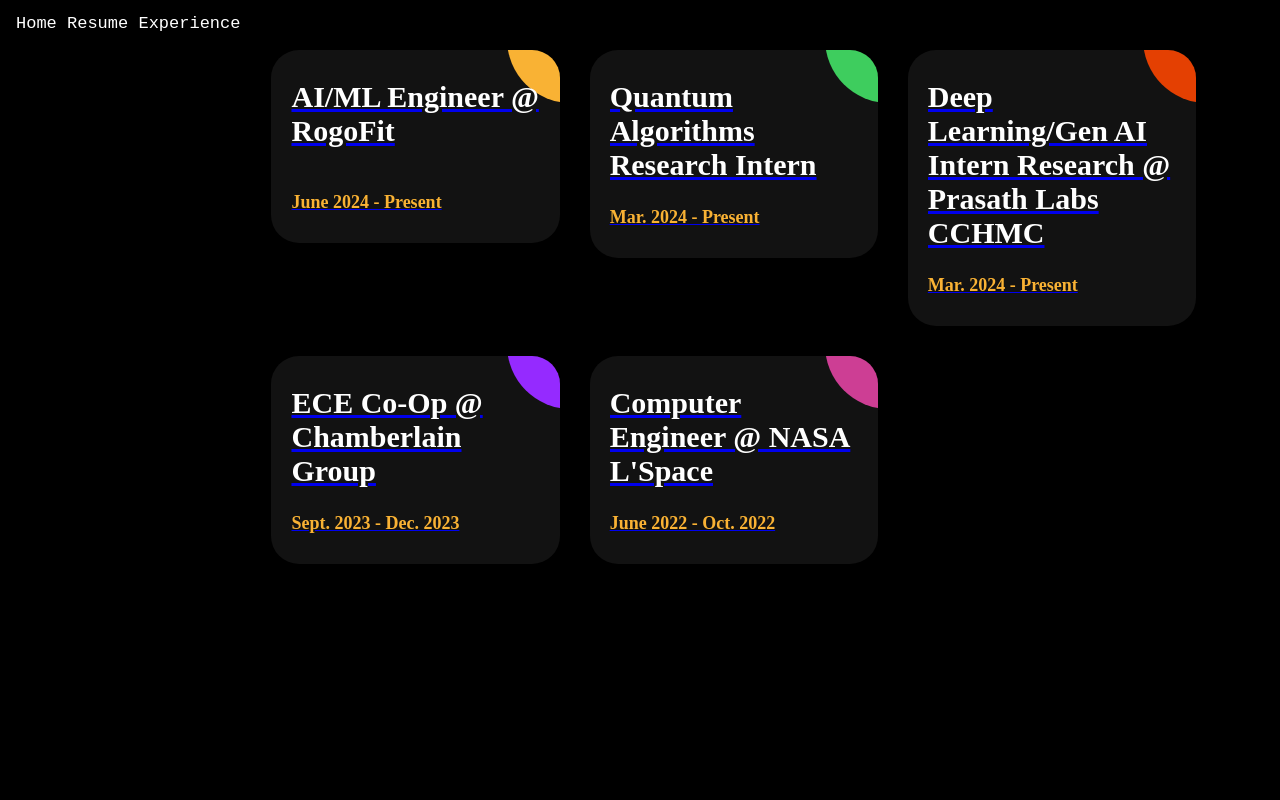
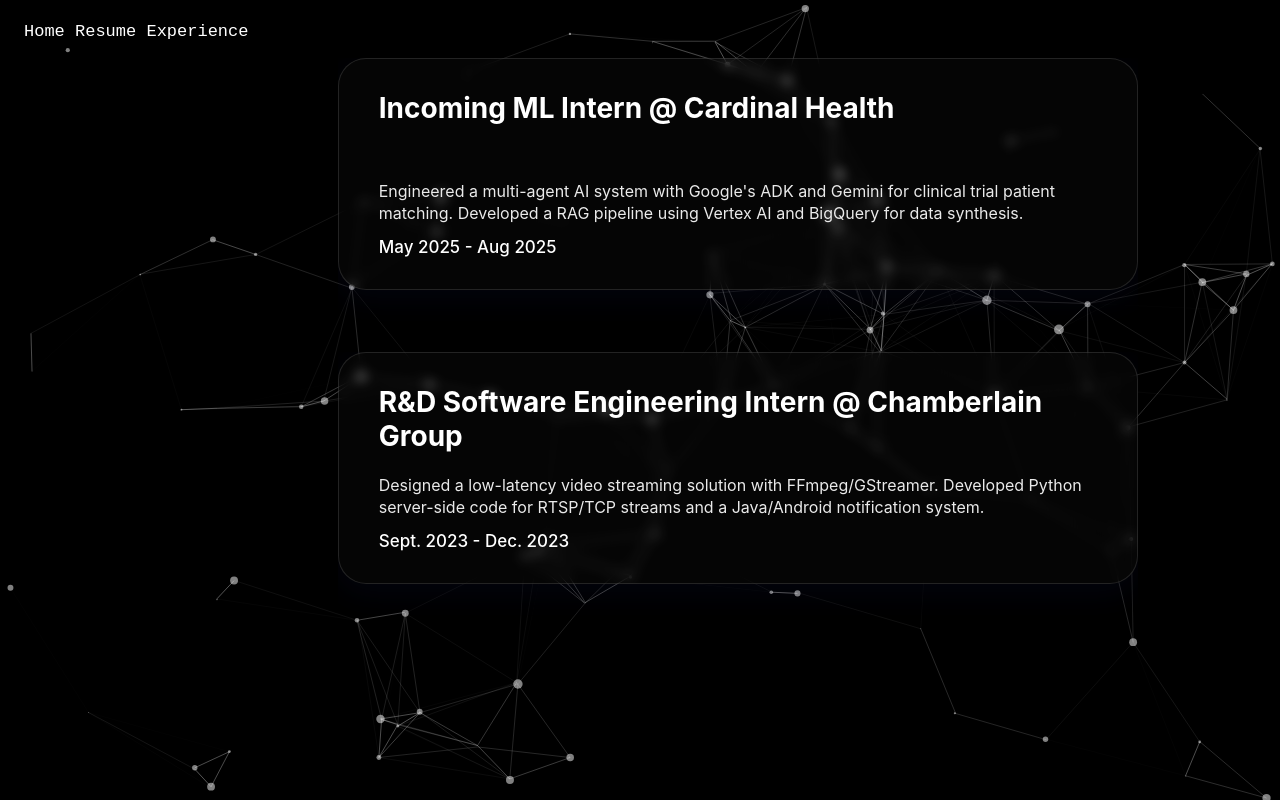
Before and after one commit to skunapuli03/skunapuli03.github.io, a plain HTML site: page experiences.html in a window 1280 px wide. Drawn offline with Linux system fonts and the light colour scheme.

Commit message:
new updates to experiences page on personal website

```diff
--- /dev/null
+++ b/experiences.css
@@ -0,0 +1,189 @@
+body {
+  overflow-y: auto; /* Allow vertical scrolling */
+  overflow-x: hidden; /* Prevent horizontal scrolling */
+  background-color: #000; /* Fallback background */
+}
+      /*styling for navbar on this page*/
+.navbar{
+  position:relative;
+  font-size: 17px;
+  font-family: monospace;
+  background-color: transparent;
+  overflow: hidden;
+  padding: 14px 16px;
+  float: left;
+  z-index: 2;
+}
+
+.navbar a {
+  color: white;
+  text-align: center;
+  text-decoration: none;
+}
+.navbar a:hover{
+  background-color: white;
+  color: black;
+
+}
+
+.navbar a.active {
+  background-color: white;
+  color: black;
+}
+.ag-format-container {
+  width: 1142px;
+  margin: 0 auto;
+}
+
+#particles-js {
+  position: fixed; /* Changed to fixed to act as a background */
+  top: 0;
+  left: 0;
+  width: 100%;
+  height: 100%;
+  z-index: -1; /* Make sure it's behind everything */
+  background-color: rgb(0, 0, 0);
+}
+
+
+.ag-courses_box {
+  display: -webkit-box;
+  display: -ms-flexbox;
+  display: flex;
+  -webkit-box-align: start;
+  -ms-flex-align: start;
+  align-items: flex-start;
+  -ms-flex-wrap: wrap;
+  flex-wrap: wrap;
+  -webkit-box-pack: center;
+  -ms-flex-pack: center;
+  justify-content: center;
+
+  padding: 50px 0;
+}
+.ag-courses_item {
+  -ms-flex-preferred-size: 100%;
+  flex-basis: 100%;
+  max-width: 800px; /* Set a max width to make cards bigger */
+
+  margin: 0 15px 30px;
+  overflow: hidden;
+}
+.ag-courses-item_link {
+  display: block;
+  padding: 30px 20px;
+  background: rgba(30, 30, 30, 0.35); /* semi-transparent */
+  box-shadow: 0 8px 32px 0 rgba(31, 38, 135, 0.18);
+  border-radius: 28px;
+  border: 1px solid rgba(255,255,255,0.18);
+  backdrop-filter: blur(16px) saturate(180%);
+  -webkit-backdrop-filter: blur(16px) saturate(180%);
+  transition: box-shadow 0.3s, transform 0.3s;
+  cursor: pointer;
+  position: relative;
+  overflow: hidden;
+}
+.ag-courses-item_logo {
+  position: absolute;
+  top: 25px;
+  right: 25px;
+  height: 40px;
+  width: auto;
+  z-index: 2;
+  opacity: 0.8;
+}
+.ag-courses-item_link:hover {
+  box-shadow: 0 12px 40px 0 rgba(31, 38, 135, 0.28);
+  transform: scale(1.03);
+}
+
+/* Expansion styles */
+.ag-courses-item_details {
+  max-height: 0;
+  opacity: 0;
+  overflow: hidden;
+  transition: max-height 0.5s cubic-bezier(0.4,0,0.2,1), opacity 0.4s;
+  margin-top: 0;
+  padding-left: 0;
+}
+
+.ag-courses-item_link.expanded .ag-courses-item_details {
+  max-height: 400px; /* adjust as needed */
+  opacity: 1;
+  margin-top: 18px;
+  padding-left: 10px;
+}
+.ag-courses-item_link:hover,
+.ag-courses-item_link:hover .ag-courses-item_date {
+  text-decoration: none;
+  color: #FFF;
+}
+.ag-courses-item_title {
+  min-height: 87px;
+  margin: 0 0 25px;
+
+  overflow: hidden;
+
+  font-weight: bold;
+  font-size: 30px;
+  color: #FFF;
+
+  z-index: 2;
+  position: relative;
+}
+.ag-courses-item_description {
+  margin: 0 0 25px;
+  font-size: 15px;
+  line-height: 1.4;
+  color: #DDD;
+  overflow: hidden;
+  z-index: 2;
+  position: relative;
+}
+.ag-courses-item_date-box {
+  font-size: 18px;
+  color: #FFF;
+
+  z-index: 2;
+  position: relative;
+}
+.ag-courses-item_date {
+  font-weight: bold;
+  color: #f9b234;
+
+  -webkit-transition: color .5s ease;
+  -o-transition: color .5s ease;
+  transition: color .5s ease
+}
+
+@media only screen and (max-width: 979px) {
+  .ag-courses-item_title {
+    font-size: 24px;
+  }
+}
+
+@media only screen and (max-width: 767px) {
+  .ag-format-container {
+    width: 96%;
+  }
+
+}
+@media only screen and (max-width: 639px) {
+  .ag-courses_item {
+    -ms-flex-preferred-size: 100%;
+    flex-basis: 100%;
+  }
+  .ag-courses-item_title {
+    min-height: 72px;
+    line-height: 1;
+
+    font-size: 24px;
+  }
+  .ag-courses-item_link {
+    padding: 22px 40px;
+  }
+  .ag-courses-item_date-box {
+    font-size: 16px;
+  }
+
+}
--- a/experiences.html
+++ b/experiences.html
@@ -2,202 +2,67 @@
 
 <html>
 <head>
+<title>Siva's Website
+</title>
+<link rel="stylesheet" href="experiences.css">
+<link rel="stylesheet" href="https://cdnjs.cloudflare.com/ajax/libs/font-awesome/5.15.4/css/all.min.css">
+
 <style>
 body {
-  overflow: hidden; /* Add this to prevent scrolling */
-}
-      /*styling for navbar on this page*/
-.navbar{
-  position:relative;
-  font-size: 17px;
-  font-family: monospace;
-  background-color: transparent;
-  overflow: hidden;
-  padding: 14px 16px;
-  float: left;
-  z-index: 2;
+  font-family: 'Inter', 'Segoe UI', Arial, sans-serif;
+  color: #fff;
+  background: linear-gradient(135deg, #232526 0%, #414345 100%);
 }
 
-.navbar a {
-  color: white;
-  text-align: center;
+.ag-courses-item_link {
+  background: rgba(30, 30, 30, 0.18); /* More transparent */
+  border-radius: 28px;
+  border: 1.5px solid rgba(255,255,255,0.12);
+  box-shadow: 0 8px 32px 0 rgba(31, 38, 135, 0.10);
+  backdrop-filter: blur(6px) saturate(120%); /* Less blur */
+  -webkit-backdrop-filter: blur(6px) saturate(120%);
+  transition: box-shadow 0.3s, transform 0.3s;
+  color: #fff;
+  display: block;
+  padding: 32px 40px;
+  margin-bottom: 32px;
   text-decoration: none;
 }
-.navbar a:hover{
-  background-color: white;
-  color: black;
-
+.ag-courses-item_link:hover {
+  box-shadow: 0 12px 40px 0 rgba(31, 38, 135, 0.28);
+  transform: scale(1.03);
 }
 
-.navbar a.active {
-  background-color: white;
-  color: black;
-}
-.ag-format-container {
-  width: 1142px;
-  margin: 0 auto;
+.ag-courses-item_title {
+  font-size: 28px;
+  font-weight: bold;
+  margin-bottom: 2px; /* Even less gap */
+  color: #fff;
 }
 
-#particles-js {
-  position: relative; /* Use fixed position to cover the entire viewport */
-  top: 0;
-  left: 0;
-  width: 100%;
-  height: 100vh;
-  z-index: -10;
-  background-color: rgb(0, 0, 0);
+.ag-courses-item_description {
+  font-size: 16px;
+  color: #eaeaea;
+  margin-bottom: 12px;
 }
 
-
-.ag-courses_box {
-  display: -webkit-box;
-  display: -ms-flexbox;
-  display: flex;
-  -webkit-box-align: start;
-  -ms-flex-align: start;
-  align-items: flex-start;
-  -ms-flex-wrap: wrap;
-  flex-wrap: wrap;
-
-  padding: 50px 0;
-}
-.ag-courses_item {
-  -ms-flex-preferred-size: calc(33.33333% - 30px);
-  flex-basis: calc(33.33333% - 30px);
-
-  margin: 0 15px 30px;
-
-  overflow: hidden;
-
-  border-radius: 28px;
-}
-.ag-courses-item_link {
-  display: block;
-  padding: 30px 20px;
-  background-color: #121212;
-
-  overflow: hidden;
-
-  position: relative;
-}
-.ag-courses-item_link:hover,
-.ag-courses-item_link:hover .ag-courses-item_date {
-  text-decoration: none;
-  color: #FFF;
-}
-.ag-courses-item_link:hover .ag-courses-item_bg {
-  -webkit-transform: scale(10);
-  -ms-transform: scale(10);
-  transform: scale(10);
-}
-.ag-courses-item_title {
-  min-height: 87px;
-  margin: 0 0 25px;
-
-  overflow: hidden;
-
-  font-weight: bold;
-  font-size: 30px;
-  color: #FFF;
-
-  z-index: 2;
-  position: relative;
-}
 .ag-courses-item_date-box {
-  font-size: 18px;
-  color: #FFF;
-
-  z-index: 2;
-  position: relative;
-}
-.ag-courses-item_date {
-  font-weight: bold;
-  color: #f9b234;
-
-  -webkit-transition: color .5s ease;
-  -o-transition: color .5s ease;
-  transition: color .5s ease
-}
-.ag-courses-item_bg {
-  height: 128px;
-  width: 128px;
-  background-color: #f9b234;
-
-  z-index: 1;
-  position: absolute;
-  top: -75px;
-  right: -75px;
-
-  border-radius: 50%;
-
-  -webkit-transition: all .5s ease;
-  -o-transition: all .5s ease;
-  transition: all .5s ease;
-}
-.ag-courses_item:nth-child(2n) .ag-courses-item_bg {
-  background-color: #3ecd5e;
-}
-.ag-courses_item:nth-child(3n) .ag-courses-item_bg {
-  background-color: #e44002;
-}
-.ag-courses_item:nth-child(4n) .ag-courses-item_bg {
-  background-color: #952aff;
-}
-.ag-courses_item:nth-child(5n) .ag-courses-item_bg {
-  background-color: #cd3e94;
-}
-.ag-courses_item:nth-child(6n) .ag-courses-item_bg {
-  background-color: #4c49ea;
+  font-size: 17px;
+  color: #fff;
 }
 
-
-
-@media only screen and (max-width: 979px) {
-  .ag-courses_item {
-    -ms-flex-preferred-size: calc(50% - 30px);
-    flex-basis: calc(50% - 30px);
-  }
-  .ag-courses-item_title {
-    font-size: 24px;
-  }
-}
-
-@media only screen and (max-width: 767px) {
-  .ag-format-container {
-    width: 96%;
-  }
-
-}
-@media only screen and (max-width: 639px) {
-  .ag-courses_item {
-    -ms-flex-preferred-size: 100%;
-    flex-basis: 100%;
-  }
-  .ag-courses-item_title {
-    min-height: 72px;
-    line-height: 1;
-
-    font-size: 24px;
-  }
-  .ag-courses-item_link {
-    padding: 22px 40px;
-  }
-  .ag-courses-item_date-box {
-    font-size: 16px;
-  }
-
+.ag-courses-item_date {
+  color: #fff !important;
+  font-weight: 500;
 }
 </style>
-<title>Siva's Website
-</title>
-<link rel="stylesheet" href="https://cdnjs.cloudflare.com/ajax/libs/font-awesome/5.15.4/css/all.min.css">
 
 </head>
 
 
 
 <body>
-    <div style="position: absolute; width: 100%; height: 100%;" id="particles-js">
+    <div id="particles-js"></div>
 
     <div class="navbar"><!-- ADD NAVBAR WITH Z-INDEX OF 2 -->
         <nav>
@@ -210,18 +75,17 @@
         <div class="ag-format-container">
             <div class="ag-courses_box">
 
-
               <div class="ag-courses_item">
                 <a href="#" class="ag-courses-item_link">
-                  <div class="ag-courses-item_bg"></div>
-
                   <div class="ag-courses-item_title">
-                    AI/ML Engineer @ RogoFit
+                    Incoming ML Intern @ Cardinal Health
                   </div>
-
+                  <div class="ag-courses-item_description">
+                    Engineered a multi-agent AI system with Google's ADK and Gemini for clinical trial patient matching. Developed a RAG pipeline using Vertex AI and BigQuery for data synthesis.
+                  </div>
                   <div class="ag-courses-item_date-box">
                     <span class="ag-courses-item_date">
-                      June 2024 - Present
+                      May 2025 - Aug 2025
                     </span>
                   </div>
                 </a>
@@ -229,44 +93,12 @@
 
               <div class="ag-courses_item">
                 <a href="#" class="ag-courses-item_link">
-                  <div class="ag-courses-item_bg"></div>
-
                   <div class="ag-courses-item_title">
-                    Quantum Algorithms Research Intern
+                    R&D Software Engineering Intern @ Chamberlain Group
                   </div>
-
-                  <div class="ag-courses-item_date-box">
-                    <span class="ag-courses-item_date">
-                      Mar. 2024 - Present
-                    </span>
+                  <div class="ag-courses-item_description">
+                    Designed a low-latency video streaming solution with FFmpeg/GStreamer. Developed Python server-side code for RTSP/TCP streams and a Java/Android notification system.
                   </div>
-                </a>
-              </div>
-
-              <div class="ag-courses_item">
-                <a href="#" class="ag-courses-item_link">
-                  <div class="ag-courses-item_bg"></div>
-
-                  <div class="ag-courses-item_title">
-                    Deep Learning/Gen AI Intern Research @ Prasath Labs CCHMC
-                  </div>
-
-                  <div class="ag-courses-item_date-box">
-                    <span class="ag-courses-item_date">
-                      Mar. 2024 - Present
-                    </span>
-                  </div>
-                </a>
-              </div>
-
-              <div class="ag-courses_item">
-                <a href="#" class="ag-courses-item_link">
-                  <div class="ag-courses-item_bg"></div>
-
-                  <div class="ag-courses-item_title">
-                    ECE Co-Op @ Chamberlain Group
-                  </div>
-
                   <div class="ag-courses-item_date-box">
                     <span class="ag-courses-item_date">
                       Sept. 2023 - Dec. 2023
@@ -274,27 +106,14 @@
                   </div>
                 </a>
               </div>
-              <div class="ag-courses_item">
-                <a href="#" class="ag-courses-item_link">
-                  <div class="ag-courses-item_bg"></div>
 
-                  <div class="ag-courses-item_title">
-                    Computer Engineer @ NASA L'Space
-                  </div>
-
-                  <div class="ag-courses-item_date-box">
-                    <span class="ag-courses-item_date">
-                      June 2022 - Oct. 2022
-                    </span>
-                  </div>
-                </a>
-              </div>
-
-
-
-            </div>
             </div>
           </div>
 
 </body>
+
+<!-- Add Particle.js scripts -->
+<script src="./particles.js-master/particles.js-master/particles.min.js"></script>
+<script src="particles.js-master/demo/js/app.js"></script>
+
 </html>
```
Lines whose indentation alone changed are shown as unchanged.
